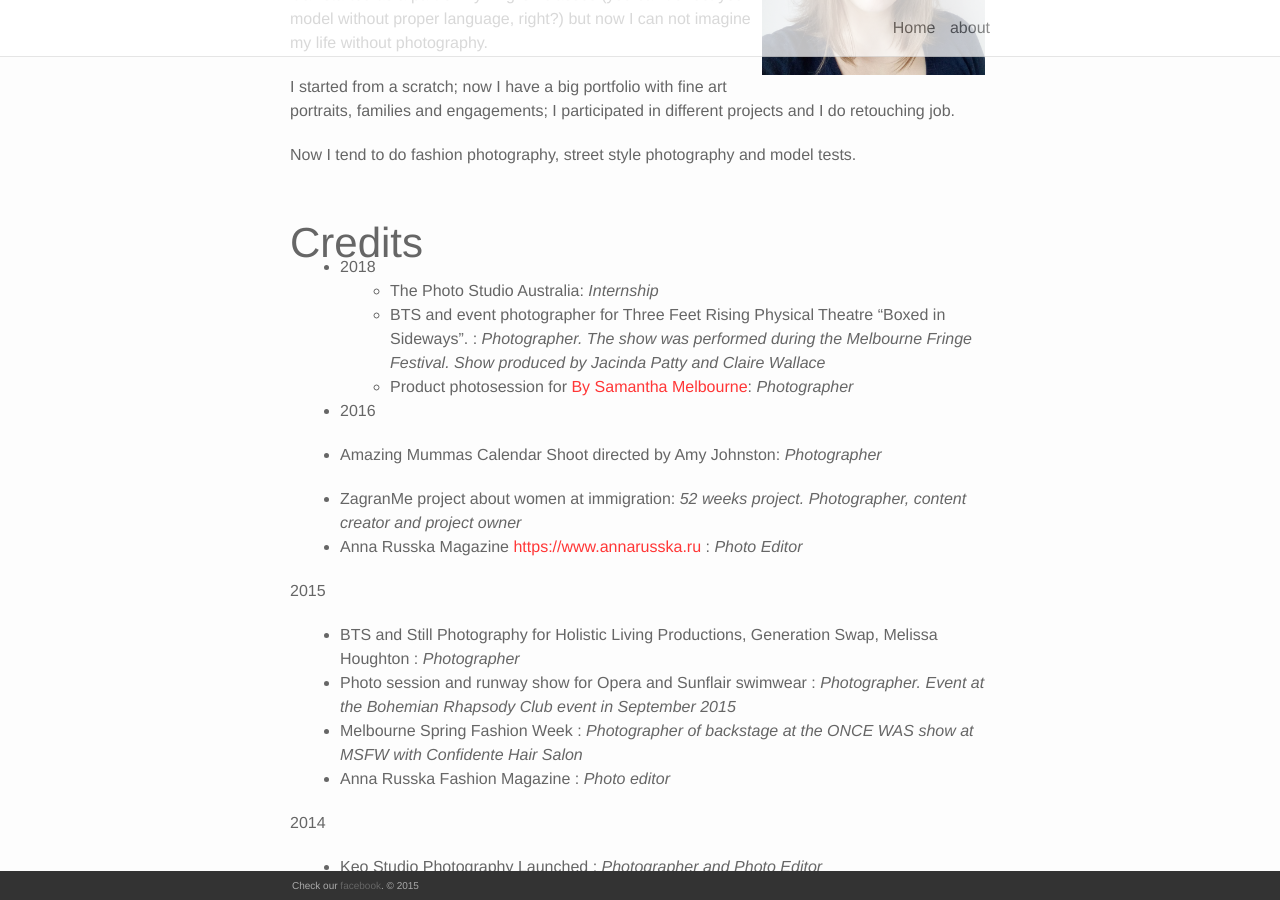
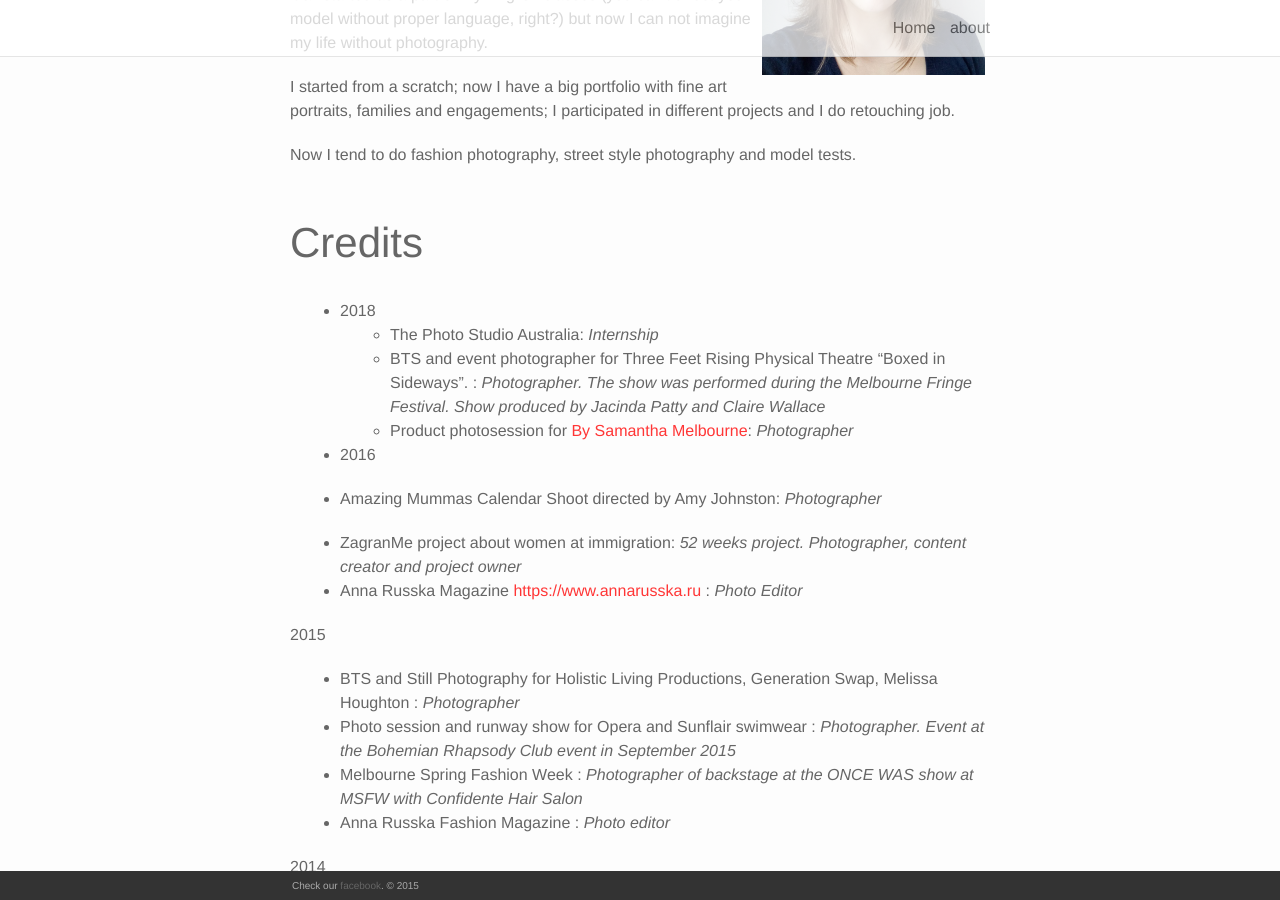
Before and after one commit to AlenPelin/keo-studio, a Jekyll site: the page built from about.md, in a window 1280 px wide and 900 px high, scrolled down 335 px. Built offline with Jekyll 4.4.1, drawn with Linux system fonts in a browser that asks for light colours; nearby versions of some CDN libraries.

Commit message:
Update from Forestry.io - Updated about.md

```diff
--- a/about.md
+++ b/about.md
@@ -16,9 +16,11 @@ permalink: "/about/"
 
 <p>Now I tend to do fashion photography, street style photography and model tests.</p>
 
-<br/>
+<br>
 
 ## Credits
+
+<br>
 
 * 2018
   * The Photo Studio Australia: _Internship_
```
